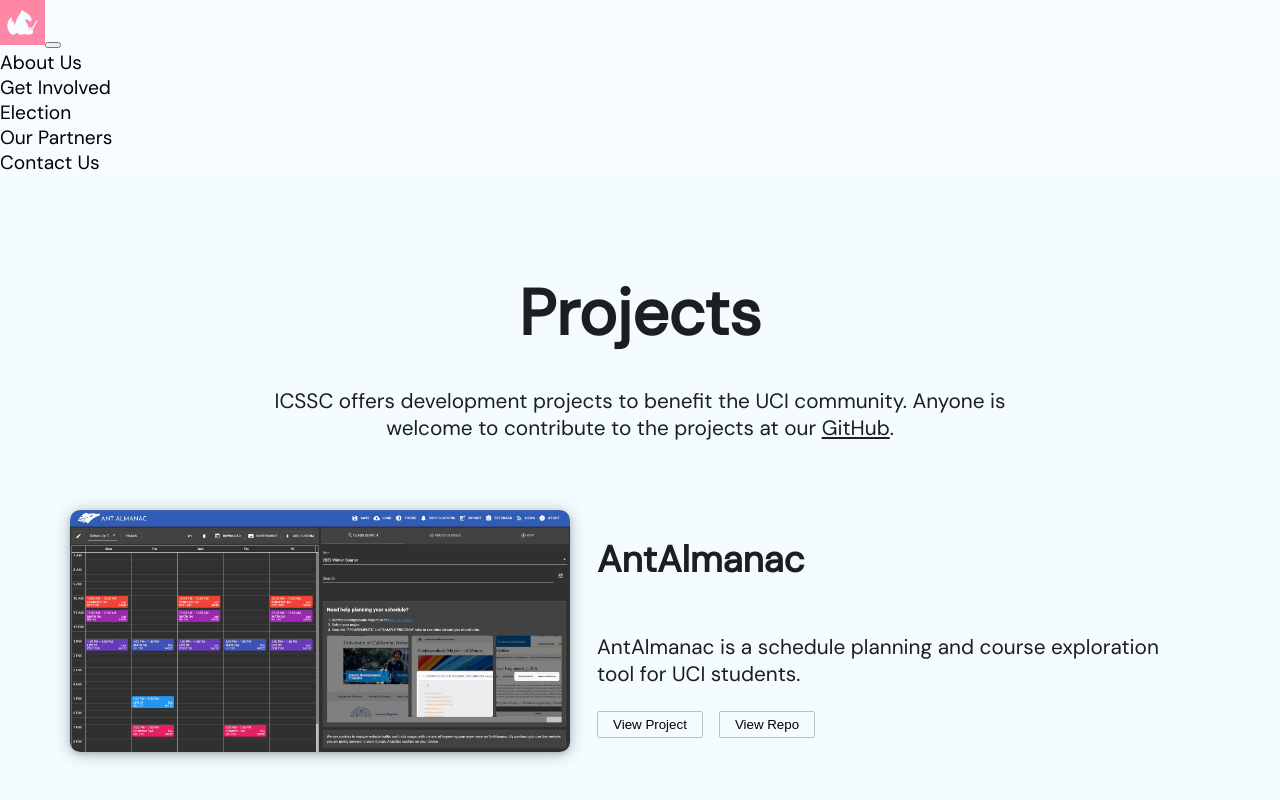
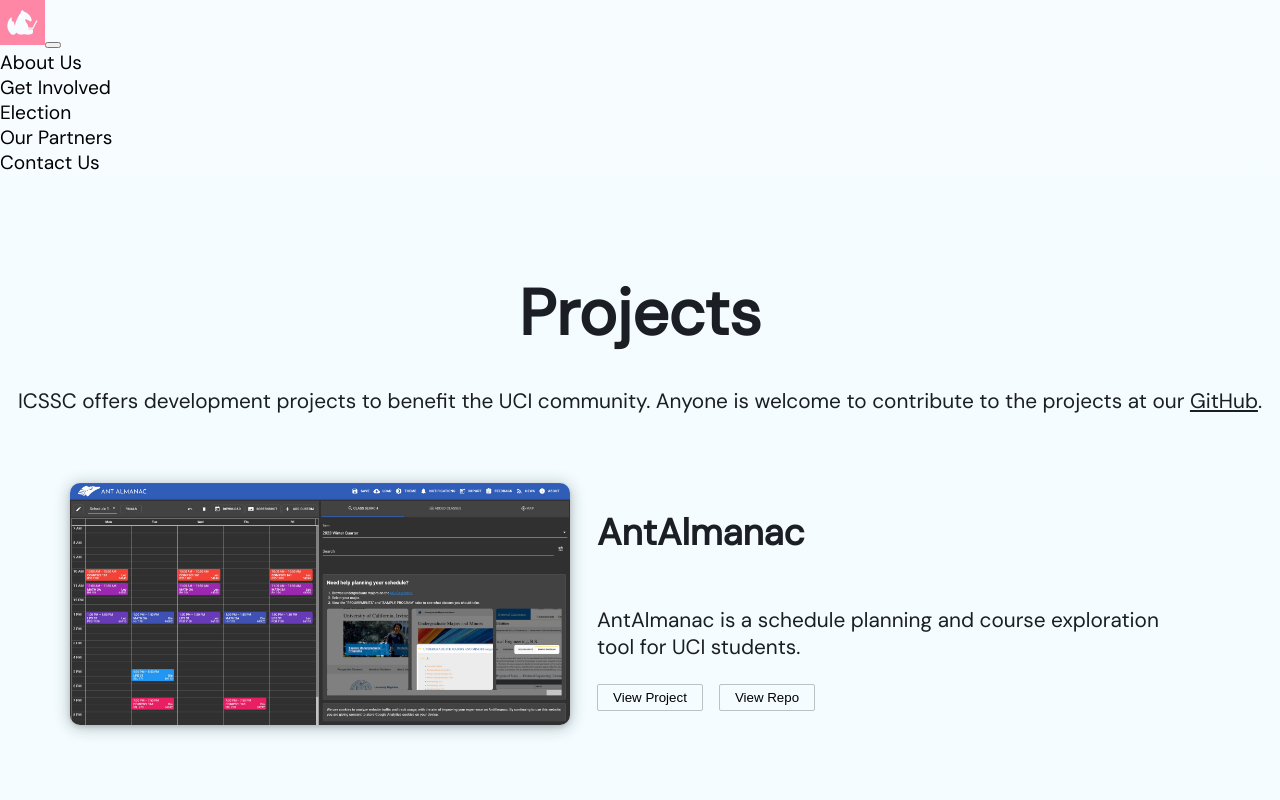
Before and after one commit to icssc/icssc-website, a Next.js app: page /projects in a window 1280 px wide. Shown: the top 800 px of the page. Built offline with nearby package versions, Linux system fonts and the light colour scheme.

Commit message:
Centered banner

```diff
--- a/styles/Projects.module.scss
+++ b/styles/Projects.module.scss
@@ -12,6 +12,8 @@
     p {
         font-size: 1.3rem;
         max-width: 800px;
+        display: inline;
+        vertical-align: middle;
     }
 }
 
```
